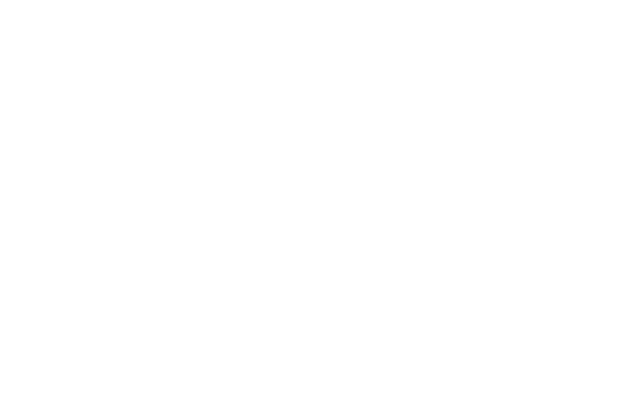
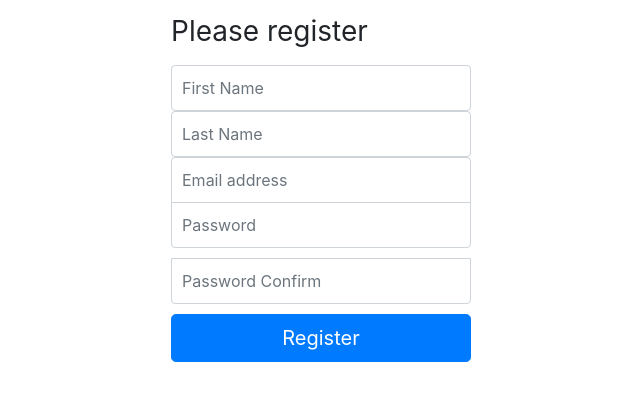
Before and after one commit to hn-agnihotri29/react-admin, a React (Create React App) app: page /register in a window 1280 px wide. Before the commit this address had no page. Shown: the top 400 px of the page, without its empty margins (319-959 px from the left). Built offline with nearby package versions, Linux system fonts and the light colour scheme.

Commit message:
feat: Registration page

```diff
--- a/src/App.tsx
+++ b/src/App.tsx
@@ -1,10 +1,10 @@
 import './App.css';
-import Nav from './secure/components/Nav';
-import Menu from './secure/components/Menu';
 import Dashboard  from './secure/Dashboard';
 import { BrowserRouter, Route, Routes } from 'react-router-dom';
 import Users from './secure/User';
 import Login  from './public/Login';
+import Register from './public/Register';
+
 
 function App() {
   return (
@@ -13,6 +13,7 @@
             <Route path='/' element={<Dashboard />}/>
             <Route path='/users' element={<Users />}/>
             <Route path='/login' element={<Login />} />
+            <Route path={'/register'} element={<Register />}/>
         </Routes>
       </BrowserRouter>
   );
--- /dev/null
+++ b/src/public/Register.tsx
@@ -0,0 +1,59 @@
+import React, { Component, SyntheticEvent } from 'react';
+import "../public/Public.css"
+
+class Register extends Component {
+    first_name = '';
+    last_name = '';
+    email = '';
+    password = '';
+    password_confirm = '';
+
+    submit = (e: SyntheticEvent) => {
+        e.preventDefault();
+
+        console.log({
+            first_name: this.first_name,
+            last_name: this.last_name,
+            email: this.email,
+            password: this.password,
+            password_confirm: this.password_confirm,
+        })
+    }
+
+
+    render() {
+        return (
+            <form className="form-signin" onSubmit={this.submit} >
+                <h1 className="h3 mb-3 font-weight-normal">Please register</h1>
+                <label htmlFor="firstName" className="sr-only">First Name</label>
+                <input type="text" id="firstName" className="form-control" placeholder="First Name" required
+                     onChange={e => this.first_name = e.target.value}
+                />
+
+                <label htmlFor="lastName" className="sr-only">Last Name</label>
+                <input type="text" id="lastName" className="form-control" placeholder="Last Name" required
+                     onChange={e => this.last_name = e.target.value}
+                />
+
+                <label htmlFor="inputEmail" className="sr-only">Email address</label>
+                <input type="email" id="inputEmail" className="form-control" placeholder="Email address" required
+                     onChange={e => this.email = e.target.value}
+                />
+
+                <label htmlFor="inputPassword" className="sr-only">Password</label>
+                <input type="password" id="inputPassword" className="form-control" placeholder="Password" required
+                     onChange={e => this.password = e.target.value}
+                />
+
+                <label htmlFor="passwordConfirm" className="sr-only">Password Confirm</label>
+                <input type="password" id="passwordConfirm" className="form-control" placeholder="Password Confirm"  required
+                     onChange={e => this.password_confirm = e.target.value}
+                />
+
+                <button className="btn btn-lg btn-primary btn-block" type="submit">Register</button>
+            </form>
+        );
+    }
+}
+
+export default Register;
```
